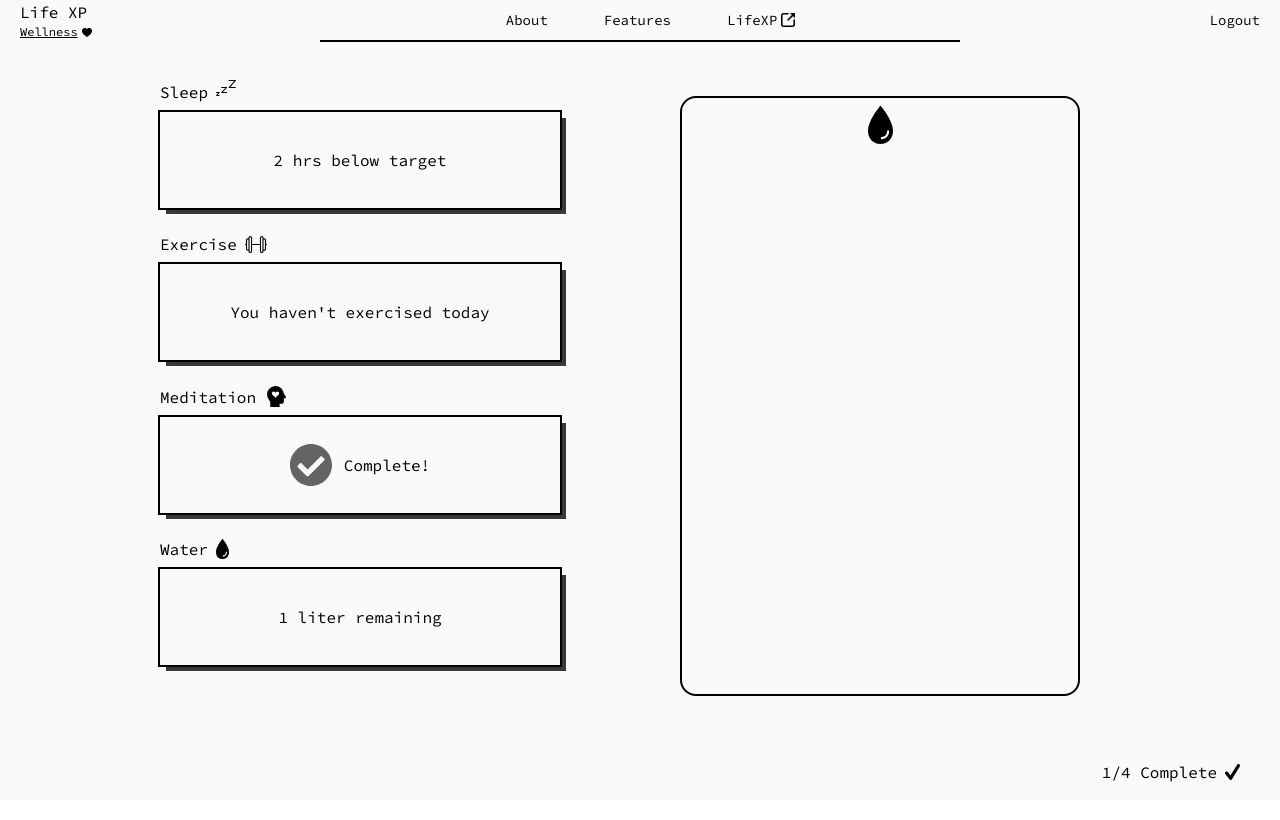
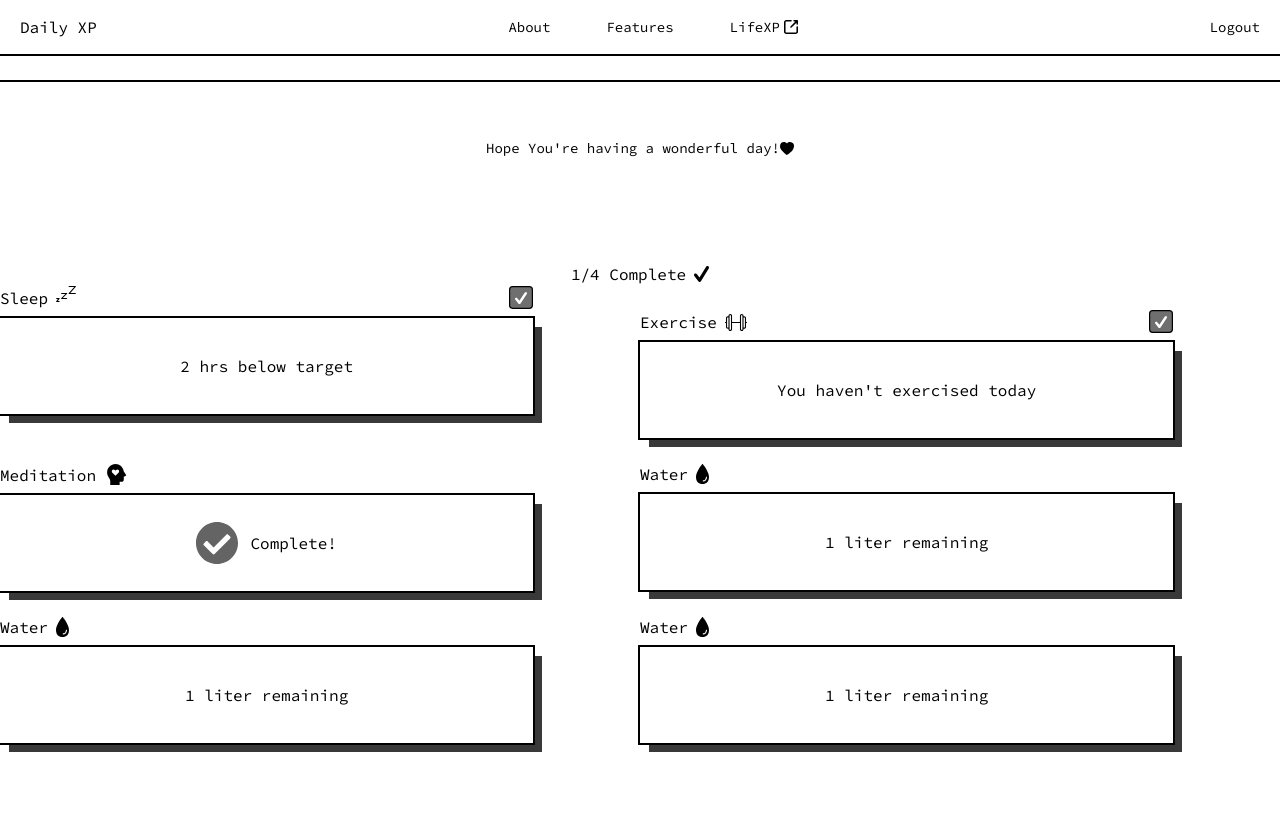
Before and after one commit to TenScoops/WelnessXP, a React (Vite) app in the folder Frontend/: page / in a window 1280 px wide. Shown: the top 820 px of the page. Built offline with nearby package versions, Linux system fonts and the light colour scheme.

Commit message:
restructuring

```diff
--- a/Frontend/src/App.tsx
+++ b/Frontend/src/App.tsx
@@ -2,7 +2,7 @@ import Features from "./Components/Features/Features"
 import Navbar from "./Components/Navbar/Navbar"
 
 const App = () =>{
-  return (<div className="bg-slate-50 font-source-code-pro">
+  return (<div className="bg-white font-source-code-pro">
     <Navbar />
     <Features />
   </div>)
--- a/Frontend/src/Components/Features/Features.tsx
+++ b/Frontend/src/Components/Features/Features.tsx
@@ -1,32 +1,41 @@
-import { Heart, SleepIcon, CheckMark, ExerciseIcon, WaterIcon, Complete } from "../Icons/Icons"
+import { Heart, SleepIcon, CheckMark, ExerciseIcon, WaterIcon, Complete, CheckComplete } from "../Icons/Icons"
 import { RiMentalHealthFill } from "react-icons/ri";
-import Water from "./Water"
+
 const Features = () => {
     const styling = {
-        "headingdiv": "flex flex-col row justify-between space-y-2",
-        "boxdiv": "flex items-center justify-center w-10/12 md:w-10/12 h-24 shadow-sharp-md icon-hover cursor-pointer "
+        "headingdiv": "flex flex-col row  space-y-2",
+        "boxdiv": "flex items-center justify-center w-10/12 md:w-10/12 h-24 shadow-sharp-lg hover:shadow-sharp-xl shadow-transition icon-hover cursor-pointer "
     }
     return(
-    <div className="flex flex-col items-center h-screen w-full">
+    <div className="flex flex-col items-center h-screen w-full border-t-2 border-black mt-6">
 
-        {/* <div className="md:hidden flex flex-row items-center mb-12 mt-28">
+        <div className=" flex flex-row items-center mb-12 mt-14">
             <h1 className="text-sm">Hope You're having a wonderful day!</h1>
             <span><Heart /></span>
-        </div> */}
+        </div>
+        <div className="mt-14  flex flex-row items-center cursor-pointer">
+                <h1 className="mr-2">
+                    1/4 Complete
+                </h1>
+                <CheckMark />
+        </div>
 
-
-        <div className="grid md:grid-cols-2  w-[85%] lg:w-[80%] xl:w-[75%] mt-20">
+        <div className="w-full flex items-center justify-center">
             {/* Features cliclable divs */}
-            <div className="flex flex-col w-full  space-y-6 ">
+            <div className="grid md:grid-cols-2 space-y-6 w-full">
 
 
                 {/* sleep */}
                 <div className={styling.headingdiv}>
+                    <div className="flex flex-row justify-between w-10/12">
                         <div className="flex flex-row">
                             <h1 className="mr-2">Sleep</h1>
                             <SleepIcon />
                         </div>
-
+                        <div className="icon-hover2 cursor-pointer">
+                            <CheckComplete />
+                        </div>
+                    </div>
 
                     <div className={styling.boxdiv}>
                         <h1 className=""> 2 hrs below target</h1>
@@ -35,11 +44,15 @@ const Features = () => {
 
                 {/* Exercise */}
                 <div className={styling.headingdiv}>
+                    <div className="flex flex-row justify-between w-10/12">
                         <div className="flex flex-row items-center">
                             <h1 className="mr-2">Exercise</h1>
                             <ExerciseIcon />
                         </div>
-
+                        <div className="icon-hover2 cursor-pointer">
+                            <CheckComplete />
+                        </div>
+                    </div>
 
                     <div className={styling.boxdiv}>
                         <h1>You haven't exercised today</h1>
@@ -72,21 +85,37 @@ const Features = () => {
                         <h1>1 liter remaining</h1>
                     </div>
                 </div>
+                {/* Water */}
+                <div className={styling.headingdiv}>
+
+                    <div className="flex flex-row items-center">
+                        <h1 className="mr-2">Water</h1>
+                        <WaterIcon />
+                    </div>
+
+                    <div className={styling.boxdiv}>
+                        <h1>1 liter remaining</h1>
+                    </div>
+                </div>
+                {/* Water */}
+                <div className={styling.headingdiv}>
+
+                    <div className="flex flex-row items-center">
+                        <h1 className="mr-2">Water</h1>
+                        <WaterIcon />
+                    </div>
+
+                    <div className={styling.boxdiv}>
+                        <h1>1 liter remaining</h1>
+                    </div>
+                </div>
 
         </div>
 
-        {/* Features configurations */}
-
-        <Water />
 
 
     </div>
-        <div className="mt-14 absolute bottom-0 right-10 mb-4 flex flex-row items-center cursor-pointer">
-                <h1 className="mr-2">
-                    1/4 Complete
-                </h1>
-                <CheckMark />
-        </div>
+
     </div>)
 }
 export default Features
--- a/Frontend/src/Components/Icons/Icons.tsx
+++ b/Frontend/src/Components/Icons/Icons.tsx
@@ -75,3 +75,11 @@ export const RedirectIcon: React.FC = () => {
             </svg>
     )
 }
+
+export const CheckComplete: React.FC = () =>{
+    return(<svg width="24" height="23" viewBox="0 0 20 19" fill="none" xmlns="http://www.w3.org/2000/svg">
+    <rect x="0.5" y="0.5" width="19" height="18" rx="2.5" fill="#6F6F6F" stroke="black"/>
+    <path d="M8.72139 15C8.39544 15 8.08673 14.855 7.88892 14.605L5.21168 11.2325C5.1289 11.1284 5.06847 11.0097 5.03384 10.8832C4.99921 10.7568 4.99106 10.6251 5.00985 10.4957C5.02864 10.3662 5.074 10.2416 5.14334 10.1289C5.21269 10.0162 5.30466 9.91761 5.41399 9.8388C5.52328 9.75967 5.64788 9.70188 5.78064 9.66874C5.9134 9.6356 6.05172 9.62776 6.18767 9.64568C6.32361 9.6636 6.45451 9.70692 6.57286 9.77315C6.69122 9.83939 6.79469 9.92725 6.87737 10.0317L8.63897 12.249L13.0681 5.4684C13.215 5.24452 13.449 5.08532 13.7188 5.02573C13.9887 4.96614 14.2723 5.01101 14.5075 5.15051C14.9968 5.44054 15.1474 6.05488 14.8417 6.52207L9.60856 14.53C9.51922 14.6673 9.39609 14.7817 9.24985 14.8634C9.1036 14.945 8.93866 14.9915 8.76934 14.9986C8.75286 15 8.73787 15 8.72139 15Z" fill="white"/>
+    </svg>
+    )
+}
--- a/Frontend/src/Components/Navbar/Navbar.tsx
+++ b/Frontend/src/Components/Navbar/Navbar.tsx
@@ -2,37 +2,27 @@ import { Heart2, Settings, RedirectIcon } from "../Icons/Icons"
 
 const Navbar = () => {
     return(
-    <div className=" w-full fixed bg-slate-50 z-50">
-       <div className=" flex flex-row justify-between items-center">
-            <div className="ml-5">
-                <h3>Life XP</h3>
-                <div className="flex flex-row items-center">
-                    <h3 className="text-xs underline mr-1">
-                        Wellness
-                    </h3>
-                    <Heart2 />
-                </div>
+    <div className="flex items-center w-full  bg-white z-50 border-b-2 border-black h-14">
+       <div className=" flex flex-row w-full justify-between items-center">
+            <div className="ml-5 cursor-default">
+                <h3>Daily XP</h3>
+
             </div>
             <div className="flex flex-row space-x-14 text-sm">
-                <h3 className="cursor-pointer">About</h3>
-                <h3 className="cursor-pointer">Features</h3>
-                <div className="flex items-center space-x-1">
-                    <h3 className="cursor-pointer">
+                <h3 className="cursor-pointer icon-hover2">About</h3>
+                <h3 className="cursor-pointer icon-hover2">Features</h3>
+                <div className="flex items-center space-x-1 icon-hover2 cursor-pointer">
+                    <h3 className="">
                         LifeXP
                     </h3>
                     <RedirectIcon />
                 </div>
             </div>
-            <button className="mr-5 text-sm">
+            <button className="mr-5 text-sm icon-hover2">
                 Logout
             </button>
         </div>
-        {/* styling for navbar - bottom border*/}
-        <div className="flex justify-center">
-            <div className="border border-b border-black w-[50%]">
 
-            </div>
-        </div>
     </div>)
 }
 
--- a/Frontend/src/index.css
+++ b/Frontend/src/index.css
@@ -3,6 +3,13 @@
 @tailwind utilities;
 
 .icon-hover:hover {
-    scale: 1.05;
+    scale: 1.03;
+    transition: all ease 0.20s;
+}
+.icon-hover2:hover {
+    scale: 1.08;
     transition: all ease 0.15s;
 }
+.shadow-transition {
+    transition: box-shadow 0.4s ease;
+  }
--- a/Frontend/tailwind.config.js
+++ b/Frontend/tailwind.config.js
@@ -11,11 +11,11 @@ export default {
       },
       boxShadow: {
         'sharp-xl':[
-          '0 0 0 1px rgba(0, 0, 0, 1)', // Black border
+          '0 0 0 2px rgba(0, 0, 0, 1)', // Black border
           '11px 11px 0 0 rgba(57, 57, 57, 1)' // Existing shadow
         ],
         'sharp-lg':[
-          '0 0 0 1px rgba(0, 0, 0, 1)', // Black border
+          '0 0 0 2px rgba(0, 0, 0, 1)', // Black border
           '9px 9px 0 0 rgba(57, 57, 57, 1)' // Existing shadow
         ],
         'sharp-md':[
```
Lines whose indentation alone changed are shown as unchanged.
